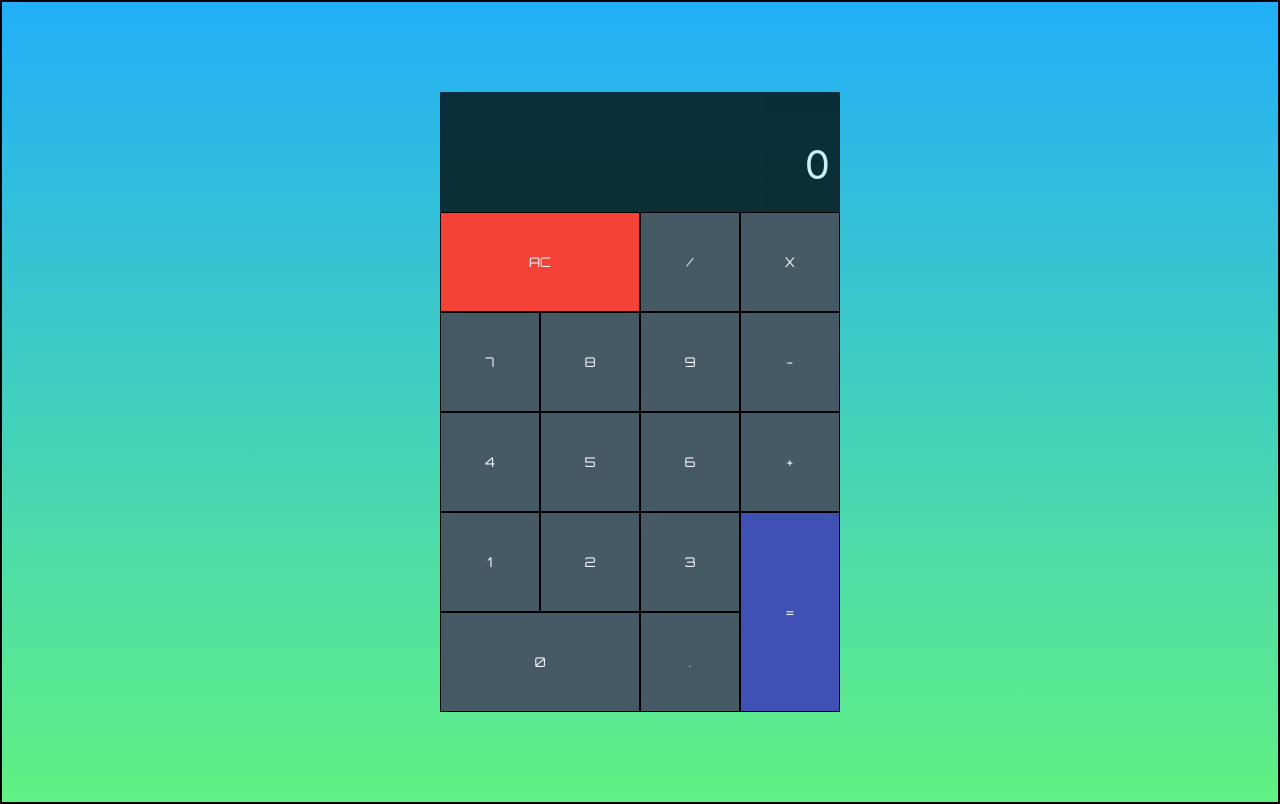
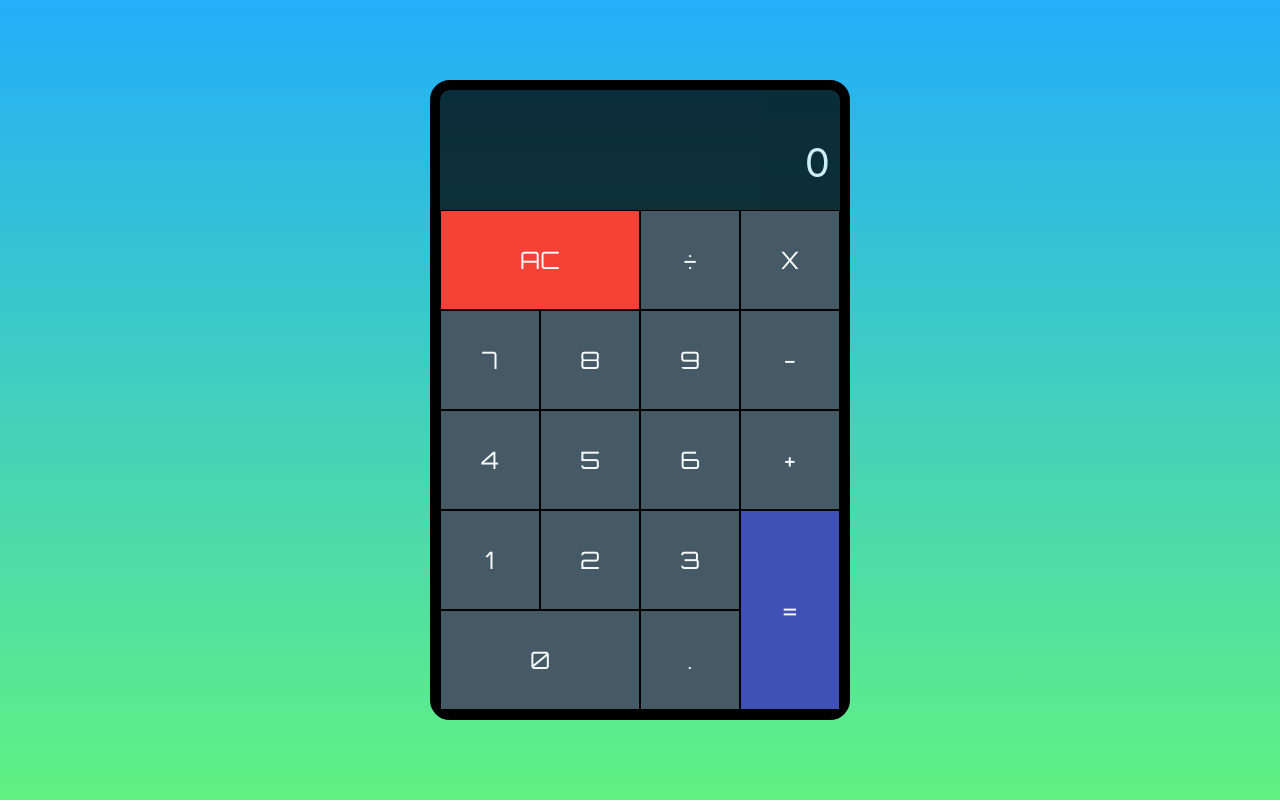
Before and after one commit to shehbazjafri/simple-calculator, a React (Create React App) app: page / in a window 1280 px wide. Built offline with nearby package versions, Linux system fonts and the light colour scheme.

Commit message:
Fixed css, alignment

```diff
--- a/public/index.html
+++ b/public/index.html
@@ -2,7 +2,6 @@
 <html lang="en">
   <head>
     <meta charset="utf-8" />
-    <link rel="shortcut icon" href="%PUBLIC_URL%/favicon.ico" />
     <meta
       name="viewport"
       content="width=device-width, initial-scale=1, shrink-to-fit=no"
@@ -22,7 +21,7 @@
       work correctly both with client-side routing and a non-root public URL.
       Learn how to configure a non-root public URL by running `npm run build`.
     -->
-    <title>React App</title>
+    <title>Calculator</title>
   </head>
   <body>
     <noscript>You need to enable JavaScript to run this app.</noscript>
@@ -39,5 +38,4 @@
     -->
   </body>
   <script src="https://cdn.freecodecamp.org/testable-projects-fcc/v1/bundle.js"></script>
-
 </html>
--- a/src/components/App.js
+++ b/src/components/App.js
@@ -175,6 +175,7 @@ function App() {
   };
 
   return (
+    <div className="app">
       <div className="calculator">
         <div id="display" className="display">
           <div className="expression">{getDisplayExpression()}</div>
@@ -186,7 +187,7 @@ function App() {
           AC
         </button>
         <button id="divide" onClick={() => inputOperator("/")}>
-        /
+          ÷
         </button>
         <button id="multiply" onClick={() => inputOperator("*")}>
           X
@@ -234,6 +235,7 @@ function App() {
           .
         </button>
       </div>
+    </div>
   );
 }
 
--- a/src/css/App.css
+++ b/src/css/App.css
@@ -1,9 +1,11 @@
 @import url("https://fonts.googleapis.com/css?family=Orbitron");
 
-body {
+.app {
   padding: 0;
   margin: 0;
   background: linear-gradient(#22aef9, #61f182);
+  height: 100vh;
+  display: grid;
 }
 
 .calculator {
@@ -12,12 +14,15 @@ body {
   align-content: center;
   grid-template-columns: repeat(4, 100px);
   grid-template-rows: minmax(120px, auto) repeat(5, 100px);
-  min-height: 100vh;
-  border: 2px solid black;
+  border: 10px solid black;
+  border-radius: 20px;
+  margin: auto;
+  height: auto;
 }
 
 button {
   font-family: Orbitron, sans-serif;
+  font-size: 24px;
   color: ghostwhite;
   background: #455a64;
   border: solid 0.5px black;
--- a/src/css/index.css
+++ b/src/css/index.css
@@ -7,3 +7,9 @@ body {
   -webkit-font-smoothing: antialiased;
   -moz-osx-font-smoothing: grayscale;
 }
+
+body,
+html {
+  height: 100vh;
+  display: grid;
+}
```
Also changed, not shown: 1 other file (tests, documents, lock files or other folders). Lines whose indentation alone changed are shown as unchanged.
